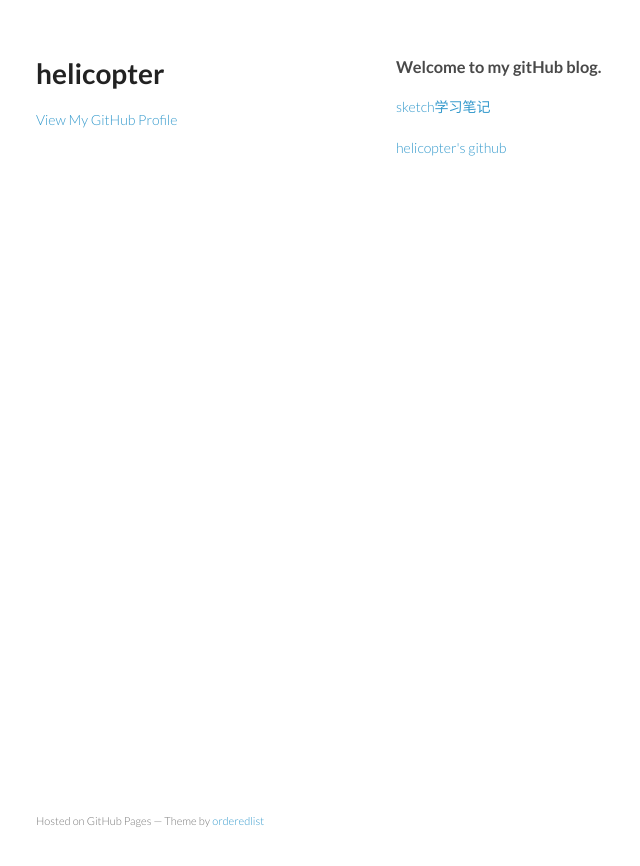
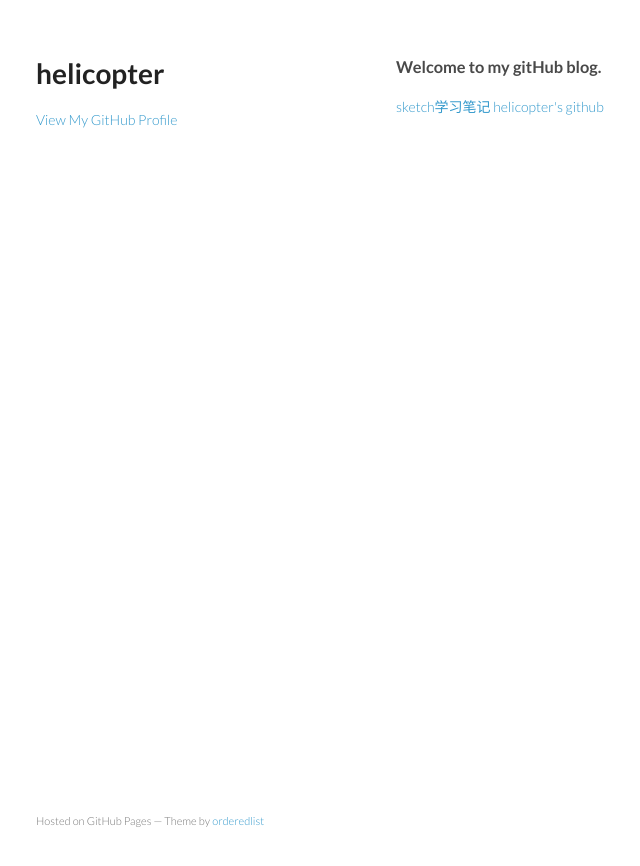
Before and after one commit to bw4uf/bw4uf.github.io, a Jekyll site: the page index.html, which Jekyll copies as it is, in a window 1280 px wide. Shown: the top 866 px of the page, without its empty margins (174-814 px from the left). Built offline with Jekyll 4.4.1, drawn with Linux system fonts in a browser that asks for light colours.

Commit message:
Replace master branch with page content via GitHub

```diff
--- a/index.html
+++ b/index.html
@@ -26,9 +26,9 @@
         <h3>
 <a id="welcome-to-my-github-blog" class="anchor" href="#welcome-to-my-github-blog" aria-hidden="true"><span class="octicon octicon-link"></span></a>Welcome to my gitHub blog.</h3>
 
-<p><a href="sketch/sketch%E5%AD%A6%E4%B9%A0%E7%AC%94%E8%AE%B0.md">sketch学习笔记</a></p>
-
-<p><a href="https://github.com/bw4uf">helicopter's github</a></p>
+<p>
+<a href="sketch/sketch%E5%AD%A6%E4%B9%A0%E7%AC%94%E8%AE%B0.md">sketch学习笔记</a>
+<a href="https://github.com/bw4uf">helicopter's github</a></p>
       </section>
       <footer>
         <p><small>Hosted on GitHub Pages &mdash; Theme by <a href="https://github.com/orderedlist">orderedlist</a></small></p>
--- a/params.json
+++ b/params.json
@@ -1 +1 @@
-{"name":"helicopter","tagline":"","body":"### Welcome to my gitHub blog.\r\n[sketch学习笔记](sketch/sketch学习笔记.md)\r\n\r\n\r\n[helicopter's github](https://github.com/bw4uf)","google":"","note":"Don't delete this file! It's used internally to help with page regeneration."}
+{"name":"helicopter","tagline":"","body":"### Welcome to my gitHub blog.\r\n<meta charset=\"utf-8\">\r\n[sketch学习笔记](sketch/sketch学习笔记.md)\r\n[helicopter's github](https://github.com/bw4uf)","google":"","note":"Don't delete this file! It's used internally to help with page regeneration."}
```
